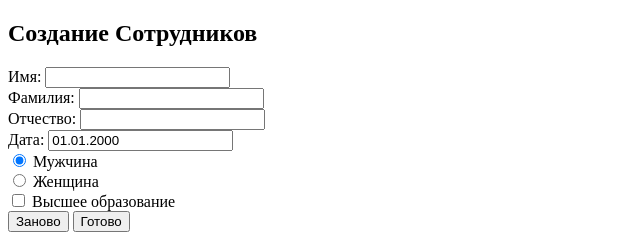
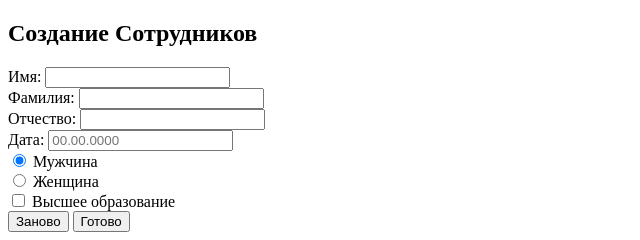
Before and after one commit to vlatimer/EmDo, a plain HTML site: page index.html in a window 1280 px wide. Shown: the top 240 px of the page, 0-640 px from the left. Drawn offline with nearby package versions, Linux system fonts and the light colour scheme.

Commit message:
delete value in age

```diff
--- a/index.html
+++ b/index.html
@@ -33,8 +33,7 @@
                     </div>
                     <div class="creation__input-box">
                         <label class="creation__label" for="input-date">Дата:</label>
-                        <input class="creation__input" type="text" id="input-date" placeholder="00.00.0000" name="age"
-                            value="01.01.2000">
+                        <input class="creation__input" type="text" id="input-date" placeholder="00.00.0000" name="age">
                     </div>
                 </div>
                 <div class="creation__radio-box">
```
